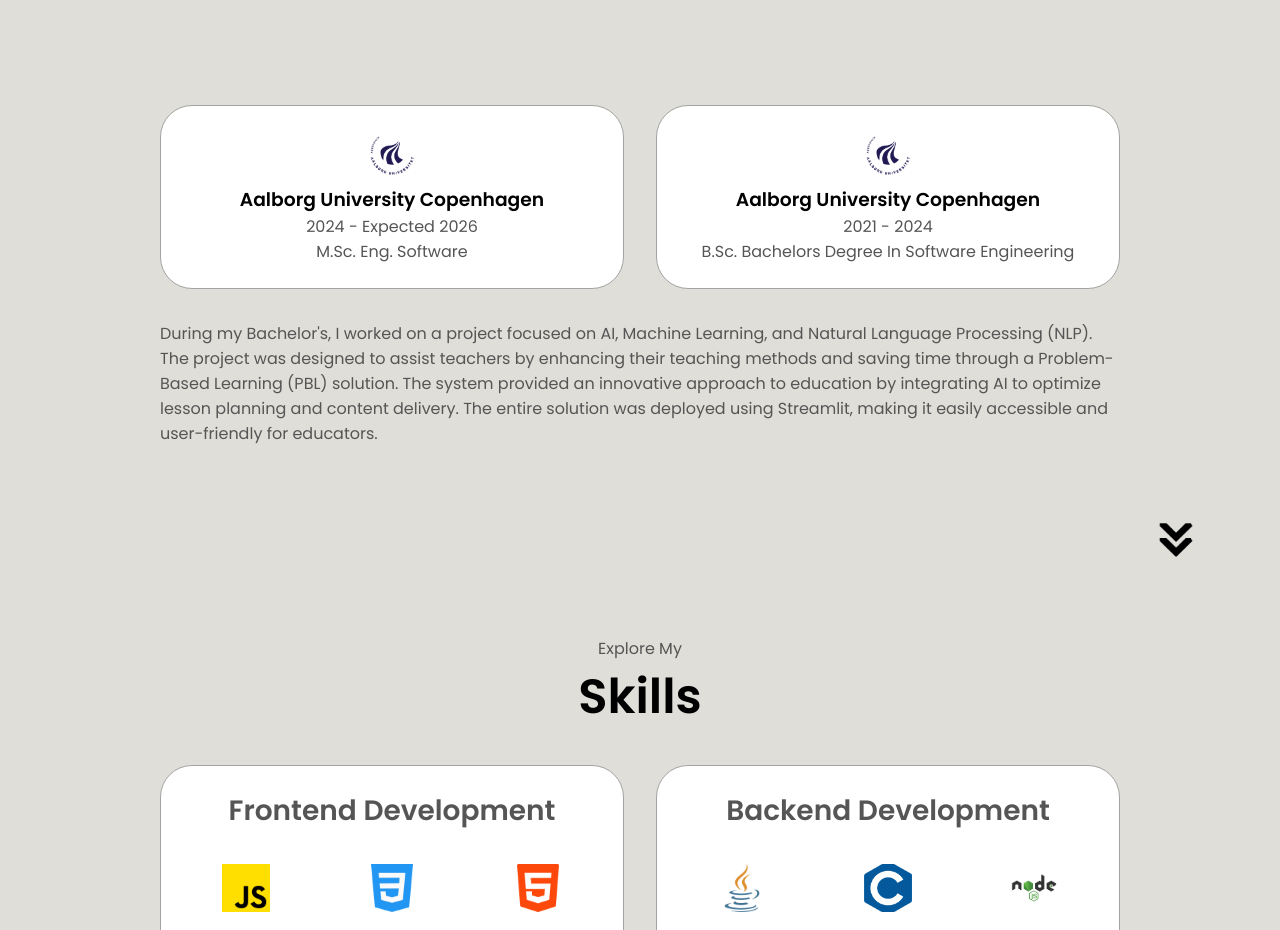
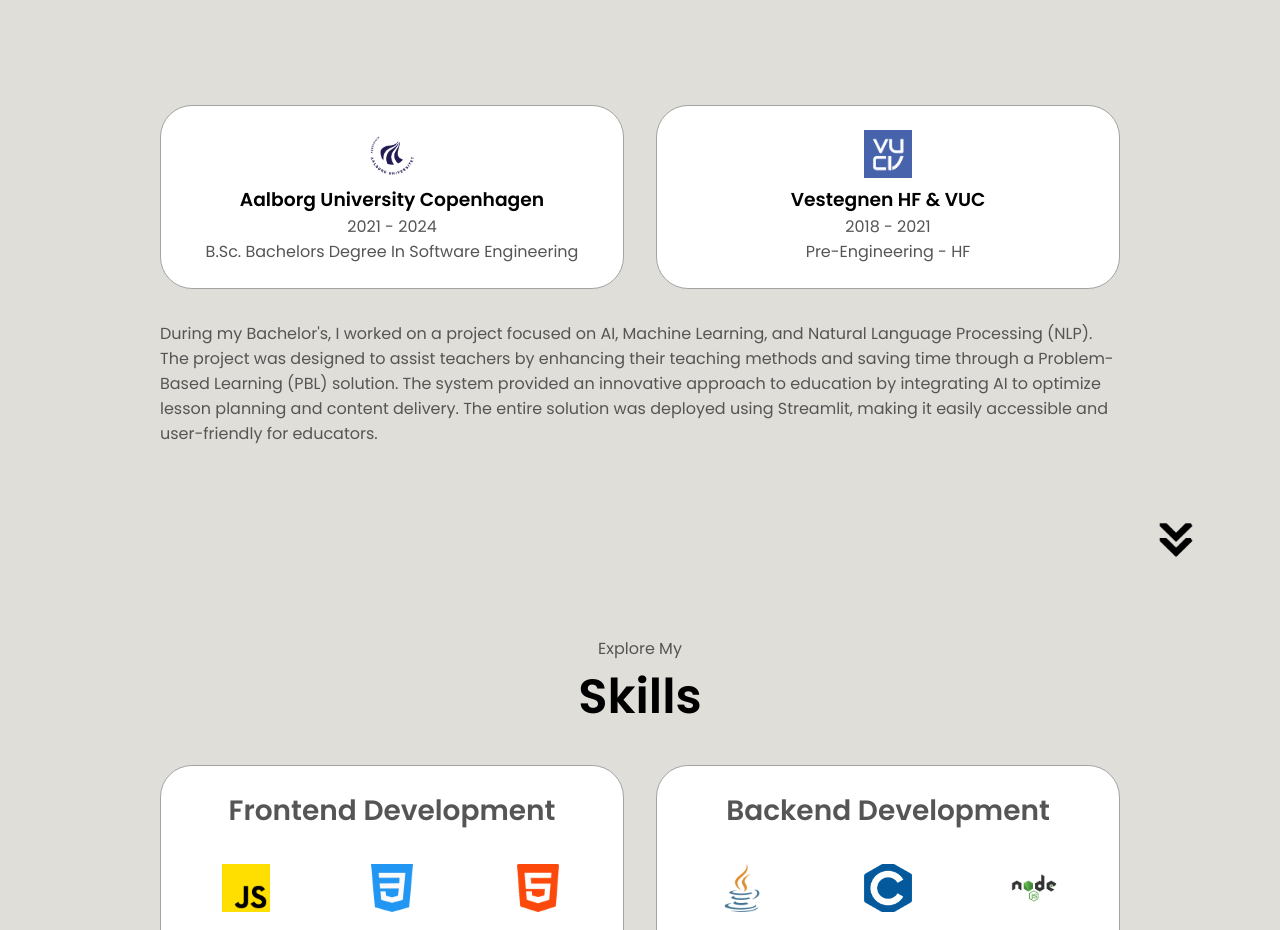
Before and after one commit to Hifzza/Portfolio, a plain HTML site: page index.html in a window 1280 px wide. Shown: the part 1060-1990 px from the top of the page. Drawn offline with Linux system fonts and the light colour scheme.

Commit message:
small changes

```diff
--- a/index.html
+++ b/index.html
@@ -84,15 +84,15 @@
                 class="icon"
               />
               <h3>Aalborg University Copenhagen</h3>
-              <p>2024 - Expected 2026 <br />M.Sc. Eng. Software</p>
+              <p>2021 - 2024 <br />B.Sc. Bachelors Degree In Software Engineering</p>
             </div>
             <div class="details-container">
               <img
-                src="./assets/AAU_CIRCLE_KBH_blue_rgb.png"
+                src="./assets/hf.png"
                 class="icon"
               />
-              <h3>Aalborg University Copenhagen</h3>
-              <p>2021 - 2024 <br />B.Sc. Bachelors Degree In Software Engineering</p>
+              <h3>Vestegnen HF & VUC</h3>
+              <p>2018 - 2021 <br />Pre-Engineering - HF </p>
             </div>
           </div>
           <div class="text-container">
```
Also changed, not shown: assets/hf.png (added).
